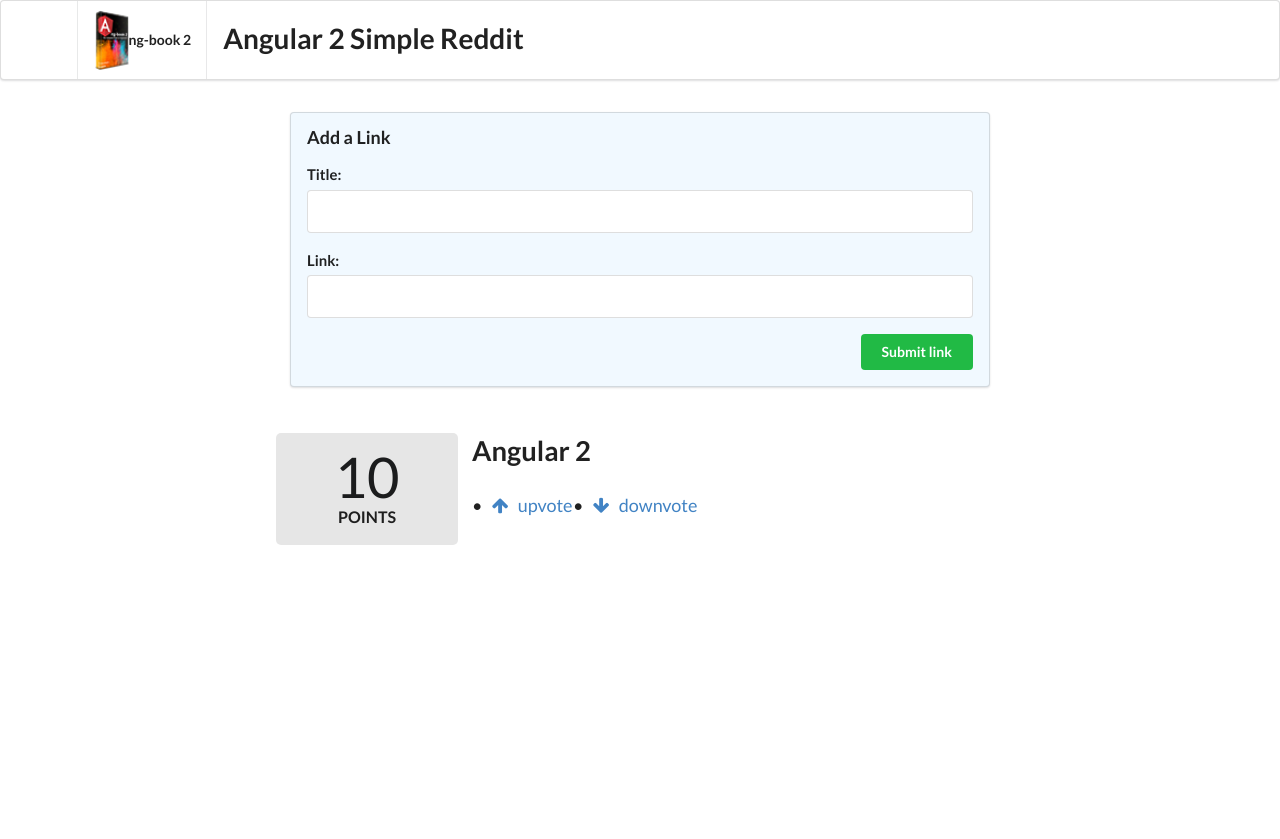
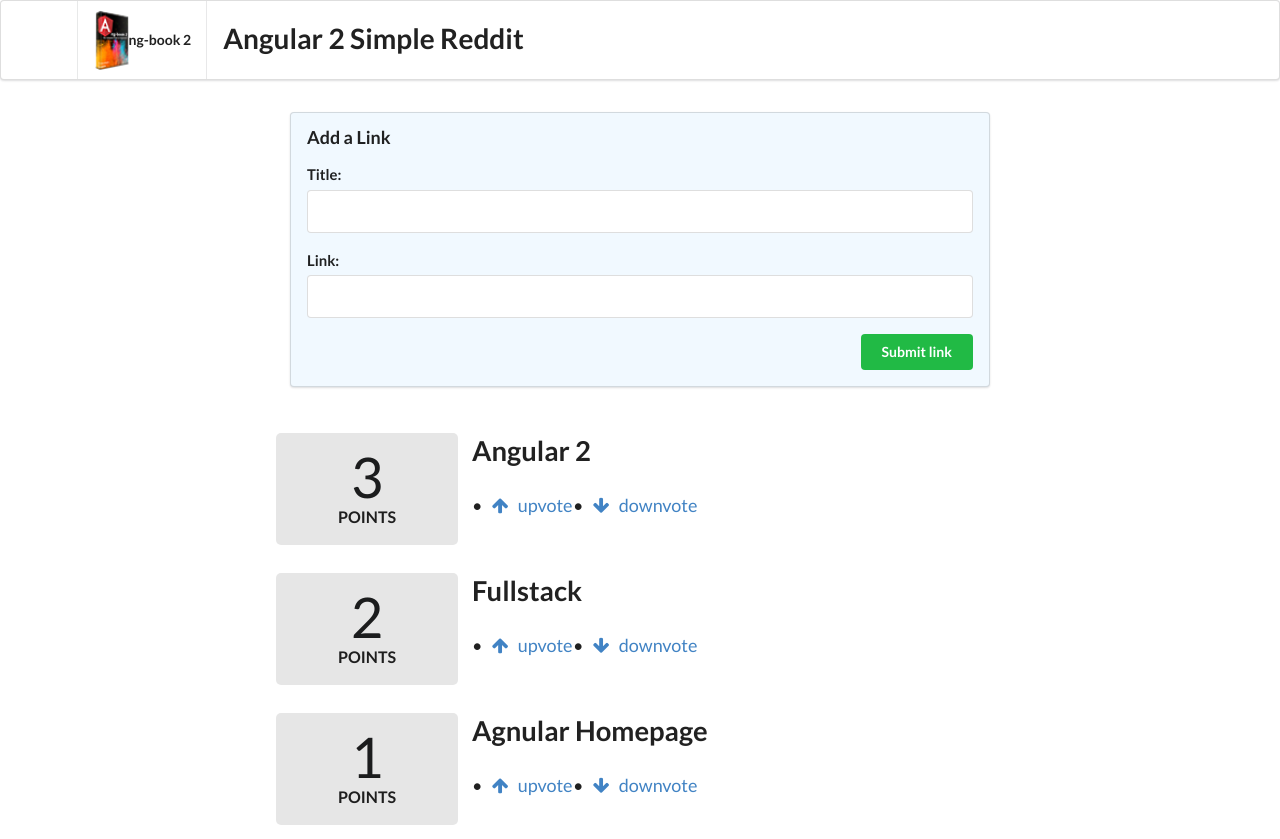
Before and after one commit to onowb/ng-book-4---Revision-62, an Angular app: page / in a window 1280 px wide. Before the commit the page ends 800 px from the top, so only its background shows below. Built offline with nearby package versions, Linux system fonts and the light colour scheme.

Commit message:
Multiple Article Sukses

```diff
--- a/src/app/app.component.html
+++ b/src/app/app.component.html
@@ -16,5 +16,5 @@
 </form>
 
 <div class="ui grid posts">
-  <app-article></app-article>
+  <app-article *ngFor="let article of articels" [article]="article"></app-article>
 </div>
--- a/src/app/app.component.ts
+++ b/src/app/app.component.ts
@@ -1,4 +1,5 @@
 import { Component } from '@angular/core';
+import {Article} from './article/article.model';
 
 @Component({
   selector: 'app-root',
@@ -6,6 +7,16 @@
   styleUrls: ['./app.component.css']
 })
 export class AppComponent {
+  articels: Article[];
+
+  constructor() {
+    this.articels = [
+      new Article('Angular 2', 'http://angular.io', 3),
+      new Article('Fullstack', 'http://fullstack.io', 2),
+      new Article('Agnular Homepage', 'http://angular.io', 1)
+    ];
+  }
+
   addArticle(title: HTMLInputElement, link: HTMLInputElement): boolean {
     console.log(`Adding article title: ${title.value} and link: ${link.value}`);
     return false;
--- a/src/app/article/article.component.ts
+++ b/src/app/article/article.component.ts
@@ -1,4 +1,4 @@
-import {Component, HostBinding, OnInit} from '@angular/core';
+import {Component, HostBinding, Input, OnInit} from '@angular/core';
 import {Article} from './article.model';
 
 @Component({
@@ -8,15 +8,9 @@
 })
 export class ArticleComponent implements OnInit {
   @HostBinding('attr.class') cssClass = 'row';
-  article: Article;
+  @Input() article: Article;
 
-  constructor() {
-    this.article = new Article(
-      'Angular 2',
-      'http://angular.io',
-      10
-    );
-  }
+  constructor() {}
 
   voteUp(): boolean {
     this.article.voteUp();
```
